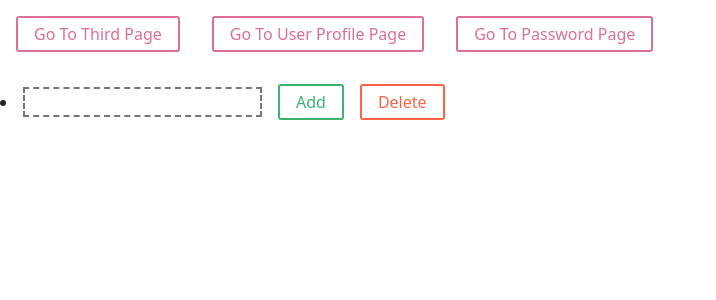
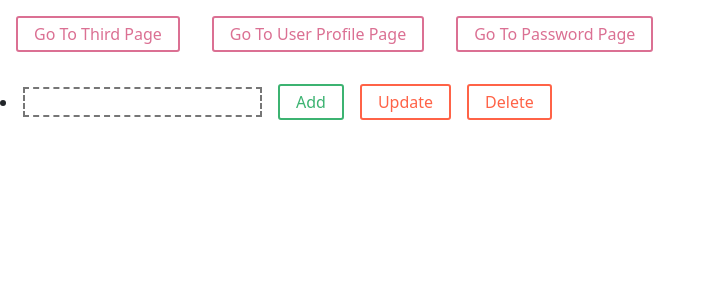
Before and after one commit to Heshan-kavi/dynamic-list, a React (Create React App) app: page /secondary-page in a window 1280 px wide. Shown: the top 300 px of the page, without its empty margins (0-716 px from the left). Built offline with nearby package versions, Linux system fonts and the light colour scheme.

Commit message:
Added update button

```diff
--- a/src/components/CategoryView/CategoryView.tsx
+++ b/src/components/CategoryView/CategoryView.tsx
@@ -7,10 +7,11 @@ interface CategoryProp {
     data : CategoryModel[],
     handleDelete: (returnedId : string) => void,
     handleAdd: (returnedId : string) => void,
+    handleUpdate: (returnedId : string, value: string) => void,
     valueChanged: (id : string, value: string) => void
 }
 
-function CategoryView({data, handleDelete, handleAdd, valueChanged}: CategoryProp){
+function CategoryView({data, handleDelete, handleUpdate, handleAdd, valueChanged}: CategoryProp){
 
     return <div>
         {
@@ -18,9 +19,10 @@ function CategoryView({data, handleDelete, handleAdd, valueChanged}: CategoryPro
                 <li>
                     <input style={{borderStyle:'dashed'}} value={item.value} onChange={(event) => {valueChanged(item.id, event.target.value)}}/>
                     <AddButton onClick={() => {handleAdd(item.id)}}>Add</AddButton>
+                    <DeleteButton onClick={() => {handleUpdate(item.id, item.value)}}>Update</DeleteButton>
                     <DeleteButton onClick={() => {handleDelete(item.id)}}>Delete</DeleteButton>
                 </li>
-                <div style={{paddingLeft:30}}><CategoryView data={item.children} handleDelete={handleDelete} handleAdd={handleAdd} valueChanged={valueChanged}/></div>
+                <div style={{paddingLeft:30}}><CategoryView data={item.children} handleDelete={handleDelete} handleUpdate={handleUpdate} handleAdd={handleAdd} valueChanged={valueChanged}/></div>
             </div>)
         }
     </div>
--- a/src/pages/SecondaryPage/SecondaryPage.tsx
+++ b/src/pages/SecondaryPage/SecondaryPage.tsx
@@ -31,6 +31,16 @@ function SecondaryPage (){
         })
     },[])
 
+    const updateElement = useCallback((data: CategoryModel[], id: string, value : string) => {
+        data.forEach((singleCategory) => {
+            if(singleCategory.id === id){
+                singleCategory.value = value
+            }else{
+                updateElement(singleCategory.children,id,value);
+            }
+        })
+    },[])
+
     const ChangeElement = useCallback((data: CategoryModel[],  id : string, value: string) => {
         data.forEach((singleCategory) => {
             if(singleCategory.id === id){
@@ -53,6 +63,12 @@ function SecondaryPage (){
         setDefinedCategories(copyOfDefinedCategories);
     },[definedCategories, addElement])
 
+    const handleUpdate = useCallback((returnedId : string, value : string) => {
+        const copyOfDefinedCategories = [...definedCategories];
+        updateElement(copyOfDefinedCategories,returnedId,value);
+        setDefinedCategories(copyOfDefinedCategories);
+    },[definedCategories, updateElement])
+
     const valueChanged = useCallback((id : string, value: string) => {
         const copyOfDefinedCategories = [...definedCategories];
         ChangeElement(copyOfDefinedCategories,id, value);
@@ -63,7 +79,7 @@ function SecondaryPage (){
     <PrimaryButton onClick={() => navigate("/third-page")}>Go To Third Page</PrimaryButton>
     <PrimaryButton onClick={() => navigate("/secondary-page/user-profile")}>Go To User Profile Page</PrimaryButton>
     <PrimaryButton onClick={() => navigate("/secondary-page/password")}>Go To Password Page</PrimaryButton>
-    <CategoryView data={definedCategories} handleDelete={handleDelete} handleAdd={handleAdd} valueChanged={valueChanged}/>
+    <CategoryView data={definedCategories} handleDelete={handleDelete} handleUpdate={handleUpdate} handleAdd={handleAdd} valueChanged={valueChanged}/>
     </div>
 }
 
```
